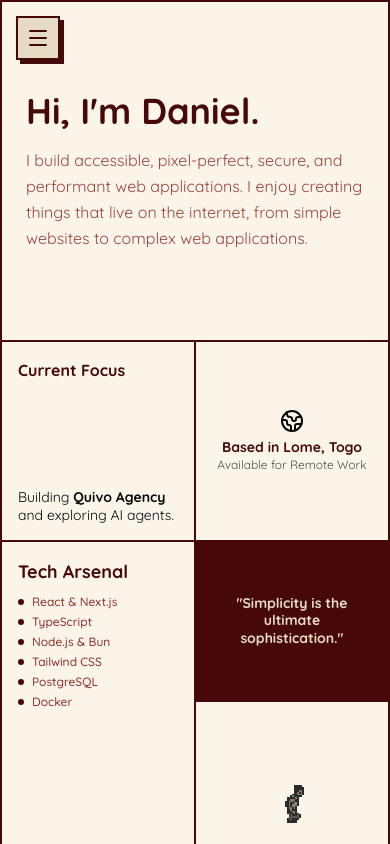
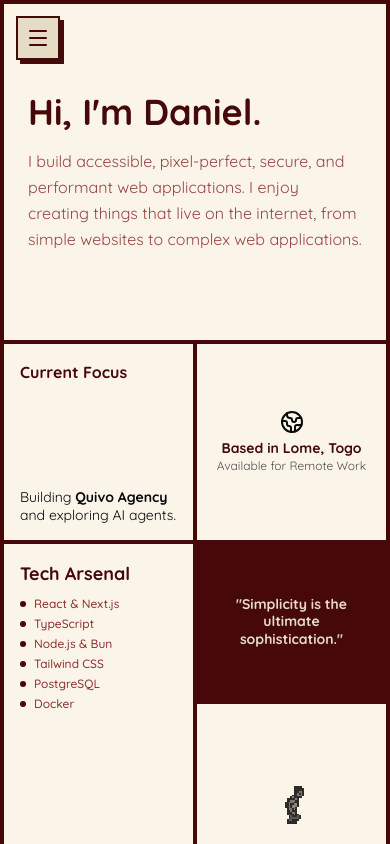
Before and after one commit to Frusadev/Portfolio, a Next.js app: page / in a window 390 px wide. Built offline with nearby package versions, Linux system fonts and the light colour scheme; what tailwindcss-motion would draw is missing.

Commit message:
style(ui): thicken mobile borders and add color accents to filler tiles

```diff
--- a/src/app/(website)/page.tsx
+++ b/src/app/(website)/page.tsx
@@ -23,9 +23,9 @@ import { MusicPlayer } from "@/components/music-player";
 export default function Home() {
   return (
     <div className="w-full min-h-full md:h-full md:inline-block md:min-w-full bg-background">
-      <div className="grid grid-cols-2 md:grid-cols-none md:grid-rows-3 md:grid-flow-col md:auto-cols-[300px] w-full min-h-full md:h-full border-l-2 md:border-l-4 border-t-2 md:border-t-4 border-red-950 bg-background md:w-fit">
+      <div className="grid grid-cols-2 md:grid-cols-none md:grid-rows-3 md:grid-flow-col md:auto-cols-[300px] w-full min-h-full md:h-full border-l-4 md:border-l-4 border-t-4 md:border-t-4 border-red-950 bg-background md:w-fit">
         {/* Hero / Intro Card - Large */}
-        <div className="col-span-2 md:col-span-2 md:row-span-2 border-r-2 border-b-2 md:border-r-4 md:border-b-4 border-red-950 p-6 md:p-8 flex flex-col justify-center bg-background min-h-[340px] md:min-h-0">
+        <div className="col-span-2 md:col-span-2 md:row-span-2 border-r-4 border-b-4 md:border-r-4 md:border-b-4 border-red-950 p-6 md:p-8 flex flex-col justify-center bg-background min-h-[340px] md:min-h-0">
           <h1 className="text-4xl md:text-6xl font-bold text-red-950 mb-4">
             Hi, I&apos;m Daniel.
           </h1>
@@ -37,7 +37,7 @@ export default function Home() {
         </div>
 
         {/* Current Status */}
-        <div className="col-span-1 md:col-span-1 md:row-span-1 border-r-2 border-b-2 md:border-r-4 md:border-b-4 border-red-950 p-4 md:p-6 flex flex-col justify-between hover:bg-red-950/5 transition-colors bg-background overflow-hidden min-h-[200px] md:min-h-0">
+        <div className="col-span-1 md:col-span-1 md:row-span-1 border-r-4 border-b-4 md:border-r-4 md:border-b-4 border-red-950 p-4 md:p-6 flex flex-col justify-between hover:bg-red-950/5 transition-colors bg-background overflow-hidden min-h-[200px] md:min-h-0">
           <h3 className="text-base md:text-xl font-bold text-red-950">
             Current Focus
           </h3>
@@ -48,7 +48,7 @@ export default function Home() {
         </div>
 
         {/* Location / Time */}
-        <div className="col-span-1 md:col-span-1 md:row-span-1 border-r-2 border-b-2 md:border-r-4 md:border-b-4 border-red-950 p-4 md:p-6 flex flex-col justify-center items-center text-center hover:bg-red-950/5 transition-colors bg-background overflow-hidden min-h-[200px] md:min-h-0">
+        <div className="col-span-1 md:col-span-1 md:row-span-1 border-r-4 border-b-4 md:border-r-4 md:border-b-4 border-red-950 p-4 md:p-6 flex flex-col justify-center items-center text-center hover:bg-red-950/5 transition-colors bg-background overflow-hidden min-h-[200px] md:min-h-0">
           <div className="text-xl md:text-4xl mb-1 md:mb-2">
             <Earth />
           </div>
@@ -61,7 +61,7 @@ export default function Home() {
         </div>
 
         {/* Experience / Tech Stack */}
-        <div className="col-span-1 row-span-2 md:col-span-1 md:row-span-2 border-r-2 border-b-2 md:border-r-4 md:border-b-4 border-red-950 p-4 md:p-6 flex flex-col hover:bg-red-950/5 transition-colors bg-background overflow-hidden min-h-[240px] md:min-h-0">
+        <div className="col-span-1 row-span-2 md:col-span-1 md:row-span-2 border-r-4 border-b-4 md:border-r-4 md:border-b-4 border-red-950 p-4 md:p-6 flex flex-col hover:bg-red-950/5 transition-colors bg-background overflow-hidden min-h-[240px] md:min-h-0">
           <h3 className="text-lg md:text-xl font-bold text-red-950 mb-2 md:mb-4">
             Tech Arsenal
           </h3>
@@ -91,24 +91,24 @@ export default function Home() {
         </div>
 
         {/* Philosophy - Made smaller on mobile if needed, but span-1 is fine */}
-        <div className="col-span-1 md:col-span-1 md:row-span-1 border-r-2 border-b-2 md:border-r-4 md:border-b-4 border-red-950 p-4 md:p-6 flex flex-col justify-center bg-red-950 text-[#e6dcc6] overflow-hidden min-h-[160px] md:min-h-0 hover:scale-[1.02] transition-transform duration-300">
+        <div className="col-span-1 md:col-span-1 md:row-span-1 border-r-4 border-b-4 md:border-r-4 md:border-b-4 border-red-950 p-4 md:p-6 flex flex-col justify-center bg-red-950 text-[#e6dcc6] overflow-hidden min-h-[160px] md:min-h-0 hover:scale-[1.02] transition-transform duration-300">
           <p className="text-sm md:text-2xl font-bold text-center leading-tight">
             &quot;Simplicity is the ultimate sophistication.&quot;
           </p>
         </div>
 
         {/* Sprite Animation - Kept playful */}
-        <div className="col-span-1 md:col-span-1 md:row-span-1 border-r-2 border-b-2 md:border-r-4 md:border-b-4 border-red-950 p-4 md:p-6 flex flex-col justify-center items-center hover:bg-red-950/5 transition-colors bg-background overflow-hidden min-h-[180px] md:min-h-0">
+        <div className="col-span-1 md:col-span-1 md:row-span-1 border-r-4 border-b-4 md:border-r-4 md:border-b-4 border-red-950 p-4 md:p-6 flex flex-col justify-center items-center hover:bg-red-950/5 transition-colors bg-background overflow-hidden min-h-[180px] md:min-h-0">
           <SpriteAnimation />
         </div>
 
         {/* Now Playing / Music Vibe - REORDERED: Above Game */}
-        <div className="col-span-1 md:col-span-1 md:row-span-1 border-r-2 border-b-2 md:border-r-4 md:border-b-4 border-red-950 p-4 flex flex-col justify-between bg-red-950/5 hover:bg-red-950/10 transition-colors min-h-[180px] md:min-h-0 group">
+        <div className="col-span-1 md:col-span-1 md:row-span-1 border-r-4 border-b-4 md:border-r-4 md:border-b-4 border-red-950 p-4 flex flex-col justify-between bg-red-950/5 hover:bg-red-950/10 transition-colors min-h-[180px] md:min-h-0 group">
           <MusicPlayer />
         </div>
 
         {/* Stats / Grid Item - REORDERED: Above Game */}
-        <div className="col-span-1 md:col-span-1 md:row-span-1 border-r-2 border-b-2 md:border-r-4 md:border-b-4 border-red-950 p-4 flex flex-col justify-center items-center hover:bg-red-950 text-red-950 hover:text-[#e6dcc6] transition-colors min-h-[180px] md:min-h-0 group cursor-default">
+        <div className="col-span-1 md:col-span-1 md:row-span-1 border-r-4 border-b-4 md:border-r-4 md:border-b-4 border-red-950 p-4 flex flex-col justify-center items-center hover:bg-red-950 text-red-950 hover:text-[#e6dcc6] transition-colors min-h-[180px] md:min-h-0 group cursor-default">
           <Code className="w-8 h-8 mb-2 group-hover:scale-110 transition-transform" />
           <p className="text-3xl font-black">99%</p>
           <p className="text-xs font-bold uppercase tracking-widest opacity-80">
@@ -117,12 +117,12 @@ export default function Home() {
         </div>
 
         {/* Don't Press Game - REORDERED: Below Music/Stats */}
-        <div className="col-span-2 md:col-span-1 md:row-span-1 border-r-2 border-b-2 md:border-r-4 md:border-b-4 border-red-950 flex flex-col justify-center items-center bg-background min-h-[260px] md:min-h-0 overflow-hidden relative">
+        <div className="col-span-2 md:col-span-1 md:row-span-1 border-r-4 border-b-4 md:border-r-4 md:border-b-4 border-red-950 flex flex-col justify-center items-center bg-background min-h-[260px] md:min-h-0 overflow-hidden relative">
           <DoNotPress />
         </div>
 
         {/* Vibe Code Claim - Full Width on Mobile */}
-        <div className="col-span-2 md:col-span-2 md:row-span-1 border-r-2 border-b-2 md:border-r-4 md:border-b-4 border-red-950 p-4 md:p-8 flex flex-col justify-center items-start bg-[#e6dcc6] text-red-950 overflow-hidden min-h-[140px] md:min-h-0 hover:bg-[#dccfac] transition-colors">
+        <div className="col-span-2 md:col-span-2 md:row-span-1 border-r-4 border-b-4 md:border-r-4 md:border-b-4 border-red-950 p-4 md:p-8 flex flex-col justify-center items-start bg-[#e6dcc6] text-red-950 overflow-hidden min-h-[140px] md:min-h-0 hover:bg-[#dccfac] transition-colors">
           <h3 className="text-xl md:text-3xl font-black uppercase tracking-tighter mb-1 md:mb-2">
             NO VIBE CODING
           </h3>
@@ -133,7 +133,7 @@ export default function Home() {
         </div>
 
         {/* Marquee Banner */}
-        <div className="col-span-2 md:col-span-2 md:row-span-1 border-r-2 border-b-2 md:border-r-4 md:border-b-4 border-red-950 bg-red-950 text-[#e6dcc6] overflow-hidden flex items-center min-h-[100px] md:min-h-0">
+        <div className="col-span-2 md:col-span-2 md:row-span-1 border-r-4 border-b-4 md:border-r-4 md:border-b-4 border-red-950 bg-red-950 text-[#e6dcc6] overflow-hidden flex items-center min-h-[100px] md:min-h-0">
           <TextMarquee
             baseVelocity={2}
             className="text-3xl md:text-4xl font-black uppercase tracking-widest py-4"
@@ -144,7 +144,7 @@ export default function Home() {
         </div>
 
         {/* Contact/Social CTA */}
-        <div className="col-span-2 md:col-span-2 md:row-span-1 border-r-2 border-b-2 md:border-r-4 md:border-b-4 border-red-950 p-4 md:p-6 flex items-center justify-between hover:bg-red-950/5 transition-colors bg-background overflow-hidden min-h-[140px] md:min-h-0">
+        <div className="col-span-2 md:col-span-2 md:row-span-1 border-r-4 border-b-4 md:border-r-4 md:border-b-4 border-red-950 p-4 md:p-6 flex items-center justify-between hover:bg-red-950/5 transition-colors bg-background overflow-hidden min-h-[140px] md:min-h-0">
           <div>
             <h3 className="text-xl md:text-2xl font-bold text-red-950">
               Let&apos;s work together
@@ -194,7 +194,7 @@ export default function Home() {
         </div>
 
         {/* More filler for grid completeness if needed, or dynamic content */}
-        <div className="col-span-1 md:col-span-1 md:row-span-1 border-r-2 border-b-2 md:border-r-4 md:border-b-4 border-red-950 p-4 md:p-6 flex items-center justify-center hover:bg-yellow-400/20 transition-colors bg-background overflow-hidden relative group min-h-[180px] md:min-h-0">
+        <div className="col-span-1 md:col-span-1 md:row-span-1 border-r-4 border-b-4 md:border-r-4 md:border-b-4 border-red-950 p-4 md:p-6 flex items-center justify-center bg-yellow-400/20 hover:bg-yellow-400/30 transition-colors overflow-hidden relative group min-h-[180px] md:min-h-0">
           <div className="absolute inset-0 flex items-center justify-center opacity-10 group-hover:opacity-20 transition-opacity">
             <span className="text-9xl">☕</span>
           </div>
@@ -202,7 +202,7 @@ export default function Home() {
             FUELLED BY COFFEE
           </p>
         </div>
-        <div className="col-span-1 md:col-span-1 md:row-span-1 border-r-2 border-b-2 md:border-r-4 md:border-b-4 border-red-950 p-4 md:p-6 flex items-center justify-center hover:bg-blue-400/20 transition-colors bg-background overflow-hidden min-h-[180px] md:min-h-0">
+        <div className="col-span-1 md:col-span-1 md:row-span-1 border-r-4 border-b-4 md:border-r-4 md:border-b-4 border-red-950 p-4 md:p-6 flex items-center justify-center bg-blue-400/10 hover:bg-blue-400/20 transition-colors overflow-hidden min-h-[180px] md:min-h-0">
           <p className="font-bold text-red-950 -rotate-12 text-sm md:text-base">
             PIXEL PERFECT
           </p>
@@ -211,23 +211,23 @@ export default function Home() {
         {/* Creative Elements */}
 
         {/* Time Sky - Vertical strip on Desktop, big block on mobile */}
-        <div className="col-span-1 md:col-span-1 md:row-span-3 border-r-2 border-b-2 md:border-r-4 md:border-b-4 border-red-950 hover:opacity-95 transition-opacity bg-background overflow-hidden min-h-[360px] md:min-h-0">
+        <div className="col-span-1 md:col-span-1 md:row-span-3 border-r-4 border-b-4 md:border-r-4 md:border-b-4 border-red-950 hover:opacity-95 transition-opacity bg-background overflow-hidden min-h-[360px] md:min-h-0">
              <TimeSky />
         </div>
 
         {/* 2 Cols of 1x1 items */}
-        <div className="col-span-1 md:col-span-1 md:row-span-1 border-r-2 border-b-2 md:border-r-4 md:border-b-4 border-red-950 hover:bg-red-950/5 transition-colors bg-background overflow-hidden min-h-[180px] md:min-h-0">
+        <div className="col-span-1 md:col-span-1 md:row-span-1 border-r-4 border-b-4 md:border-r-4 md:border-b-4 border-red-950 hover:bg-red-950/5 transition-colors bg-red-950/5 overflow-hidden min-h-[180px] md:min-h-0">
            <IrregularClock />
         </div>
-        <div className="col-span-1 md:col-span-1 md:row-span-1 border-r-2 border-b-2 md:border-r-4 md:border-b-4 border-red-950 hover:bg-red-950/5 transition-colors bg-background overflow-hidden min-h-[180px] md:min-h-0">
+        <div className="col-span-1 md:col-span-1 md:row-span-1 border-r-4 border-b-4 md:border-r-4 md:border-b-4 border-red-950 hover:bg-red-950/5 transition-colors bg-background overflow-hidden min-h-[180px] md:min-h-0">
            <DayProgressBar />
         </div>
-        <div className="col-span-1 md:col-span-1 md:row-span-1 border-r-2 border-b-2 md:border-r-4 md:border-b-4 border-red-950 hover:bg-red-950/5 transition-colors bg-background overflow-hidden min-h-[180px] md:min-h-0">
+        <div className="col-span-1 md:col-span-1 md:row-span-1 border-r-4 border-b-4 md:border-r-4 md:border-b-4 border-red-950 hover:bg-red-950/5 transition-colors bg-background overflow-hidden min-h-[180px] md:min-h-0">
              <DodgingButton />
         </div>
 
         {/* Filler Grid Pattern */}
-        <div className="col-span-2 md:col-span-1 md:row-span-3 border-r-2 border-b-2 md:border-r-4 md:border-b-4 border-red-950 hover:bg-red-950/5 transition-colors bg-background overflow-hidden min-h-[180px] md:min-h-0">
+        <div className="col-span-2 md:col-span-1 md:row-span-3 border-r-4 border-b-4 md:border-r-4 md:border-b-4 border-red-950 hover:bg-red-950/5 transition-colors bg-background overflow-hidden min-h-[180px] md:min-h-0">
              <GridPattern />
         </div>
       </div>
```
